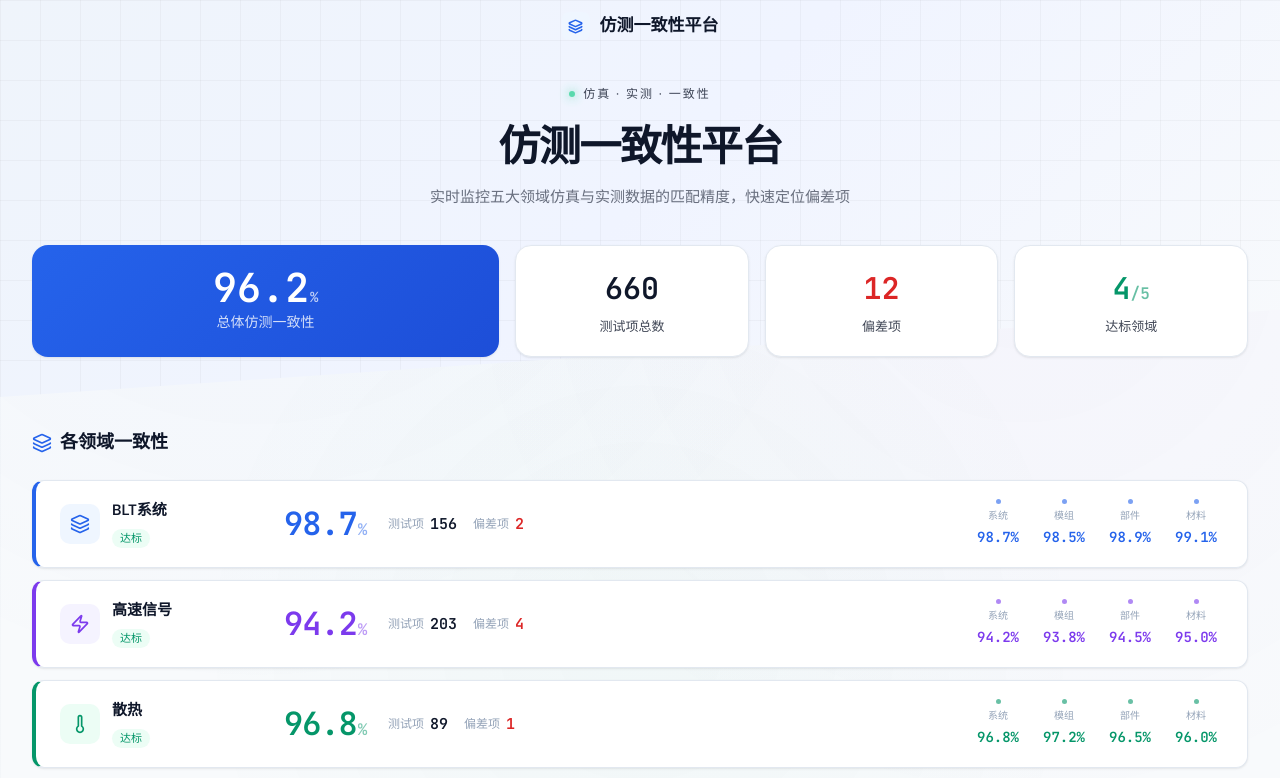
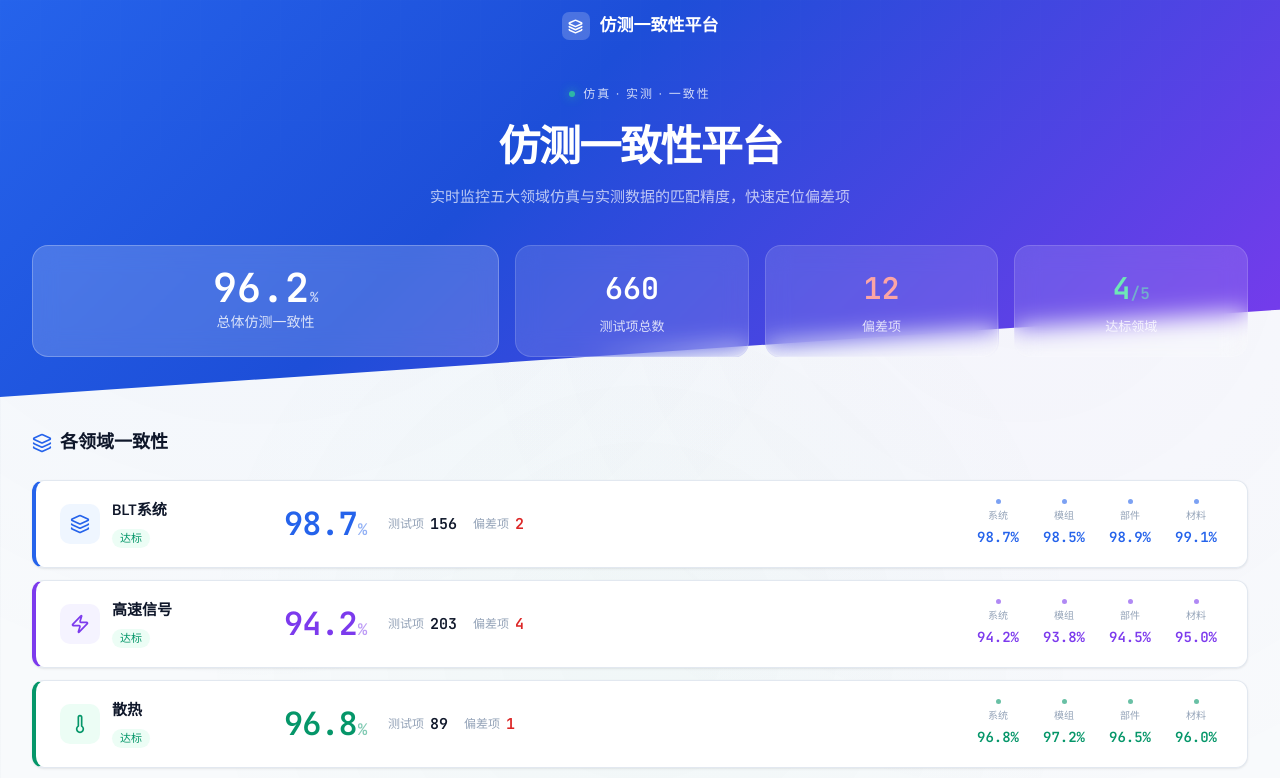
Before and after one commit to altmanWang/Simulation-and-Test-Correlation, a Vue app: page / in a window 1280 px wide. Shown: the top 778 px of the page. Built offline with nearby package versions, Linux system fonts and the light colour scheme.

Commit message:
style: 恢复 Hero 深色风格和导航栏白色文字

```diff
--- a/src/components/AppNav.vue
+++ b/src/components/AppNav.vue
@@ -47,7 +47,7 @@ onUnmounted(() => window.removeEventListener('scroll', onScroll))
   gap: 10px;
   font-weight: 700;
   font-size: 17px;
-  color: var(--text-primary);
+  color: white;
   transition: color 0.25s;
 }
 .nav.scrolled .nav-brand {
@@ -56,12 +56,12 @@ onUnmounted(() => window.removeEventListener('scroll', onScroll))
 .icon {
   width: 28px;
   height: 28px;
-  background: var(--brand-light);
+  background: rgba(255,255,255,0.2);
   border-radius: 7px;
   display: flex;
   align-items: center;
   justify-content: center;
-  color: var(--brand);
+  color: white;
   transition: background 0.25s, color 0.25s;
 }
 .nav.scrolled .icon {
--- a/src/views/HomeView.vue
+++ b/src/views/HomeView.vue
@@ -182,23 +182,24 @@ const alertDescription = computed(() => {
 .hero-bg {
   position: absolute;
   inset: 0;
-  background: linear-gradient(135deg, #EFF4FB 0%, #F0F4FF 50%, #F8FAFC 100%);
+  background: linear-gradient(135deg, #2563EB 0%, #1d4ed8 40%, #7C3AED 100%);
   clip-path: polygon(0 0, 100% 0, 100% 78%, 0 100%);
 }
 .hero-grid {
   position: absolute;
   inset: 0;
   background-image:
-    linear-gradient(rgba(0,0,0,0.03) 1px, transparent 1px),
-    linear-gradient(90deg, rgba(0,0,0,0.03) 1px, transparent 1px);
+    linear-gradient(rgba(255,255,255,0.03) 1px, transparent 1px),
+    linear-gradient(90deg, rgba(255,255,255,0.03) 1px, transparent 1px);
   background-size: 40px 40px;
   clip-path: polygon(0 0, 100% 0, 100% 78%, 0 100%);
+  mask-image: linear-gradient(to bottom, rgba(0,0,0,0.3), transparent);
 }
 .hero-content {
   position: relative;
   z-index: 1;
   text-align: center;
-  color: var(--text-primary);
+  color: white;
   margin-bottom: 36px;
 }
 .hero-eyebrow {
@@ -232,7 +233,7 @@ const alertDescription = computed(() => {
 }
 .hero-desc {
   font-size: 15px;
-  opacity: 0.6;
+  opacity: 0.7;
   max-width: 480px;
   margin: 0 auto;
 }
@@ -247,28 +248,27 @@ const alertDescription = computed(() => {
   margin: 0 auto;
 }
 .hero-kpi {
-  background: var(--card);
-  border: 1px solid var(--border);
+  background: rgba(255,255,255,0.12);
+  backdrop-filter: blur(12px);
+  border: 1px solid rgba(255,255,255,0.15);
   border-radius: 16px;
   padding: 20px 24px;
   text-align: center;
-  color: var(--text-primary);
+  color: white;
   display: flex;
   flex-direction: column;
   align-items: center;
   justify-content: center;
   gap: 6px;
-  box-shadow: var(--shadow-sm);
-  transition: transform 0.2s, box-shadow 0.2s;
+  transition: transform 0.2s, background 0.2s;
 }
 .hero-kpi:hover {
   transform: scale(1.03);
-  box-shadow: var(--shadow-md);
-  border-color: #CBD5E1;
+  background: rgba(255,255,255,0.16);
 }
 .hero-kpi.primary {
-  background: linear-gradient(135deg, #2563EB, #1d4ed8);
-  border: none;
+  background: rgba(255,255,255,0.18);
+  border-color: rgba(255,255,255,0.25);
   color: white;
   flex-direction: column;
   gap: 4px;
@@ -300,8 +300,8 @@ const alertDescription = computed(() => {
   font-variant-numeric: tabular-nums;
 }
 .hero-kpi-num small { font-size: 16px; opacity: 0.6; }
-.hero-kpi-num.danger { color: var(--danger); }
-.hero-kpi-num.success { color: var(--success); }
+.hero-kpi-num.danger { color: #FCA5A5; }
+.hero-kpi-num.success { color: #6EE7B7; }
 
 /* ======= CONTENT ======= */
 .content {
```
